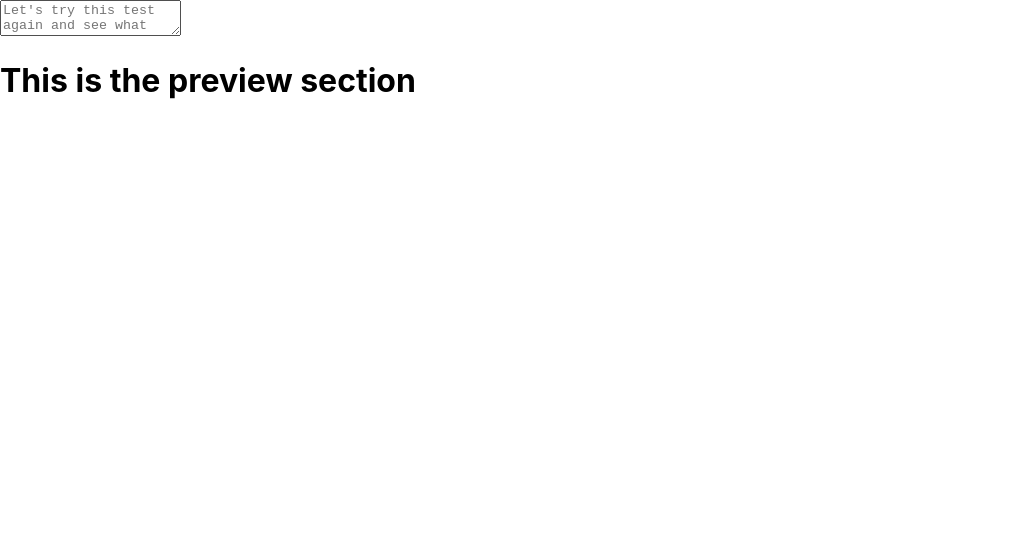
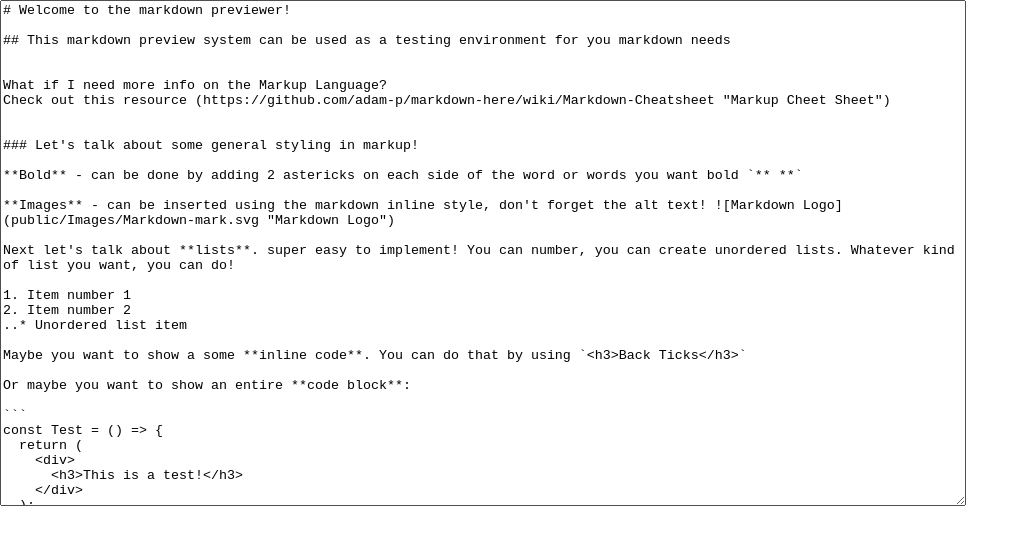
Before and after one commit to smuniz18/markdown-preview, a React (Create React App) app: page / in a window 1280 px wide. Shown: the top 544 px of the page, without its empty margins (0-1029 px from the left). Built offline with nearby package versions, Linux system fonts and the light colour scheme.

Commit message:
added some changes on state is set from the editor component

```diff
--- /dev/null
+++ b/src/App.css
@@ -0,0 +1,4 @@
+textarea {
+  width: 75%;
+  height: 500px;
+}
--- a/src/App.js
+++ b/src/App.js
@@ -1,10 +1,11 @@
 import React from "react";
 import Preview from "./components/Preview";
 import Editor from "./components/Editor";
+import "./App.css";
 
 class App extends React.Component {
   state = {
-    enteredText: ""
+    value: ""
   };
 
   handleChange = event => {
@@ -15,7 +16,7 @@ class App extends React.Component {
     return (
       <div>
         <Editor
-          enteredText={this.enteredText}
+          enteredText={this.value}
           handleChange={this.handleChange}
           placeholder={placeholder}
         />
@@ -25,13 +26,43 @@ class App extends React.Component {
   }
 }
 
-const placeholder = `Let's try this test again and see what happens
+const placeholder = `# Welcome to the markdown previewer!
+
+## This markdown preview system can be used as a testing environment for you markdown needs
 
 
+What if I need more info on the Markup Language?
+Check out this resource (https://github.com/adam-p/markdown-here/wiki/Markdown-Cheatsheet "Markup Cheet Sheet")
 
-Another test
 
-Plus Another
+### Let's talk about some general styling in markup!
+
+**Bold** - can be done by adding 2 astericks on each side of the word or words you want bold \`** **\`
+
+**Images** - can be inserted using the markdown inline style, don't forget the alt text! ![Markdown Logo](public/Images/Markdown-mark.svg "Markdown Logo")
+
+Next let's talk about **lists**. super easy to implement! You can number, you can create unordered lists. Whatever kind of list you want, you can do!
+
+1. Item number 1
+2. Item number 2
+..* Unordered list item
+
+Maybe you want to show a some **inline code**. You can do that by using \`<h3>Back Ticks</h3>\`
+
+Or maybe you want to show an entire **code block**:
+
+\`\`\`
+const Test = () => {
+  return (
+    <div>
+      <h3>This is a test!</h3>
+    </div>
+  );
+}
+
+export default Test;
+\`\`\`
+
 `;
 
 export default App;
--- a/src/components/Editor.js
+++ b/src/components/Editor.js
@@ -1,18 +1,19 @@
 import React from "react";
 
-const Editor = props => {
-  return (
-    <form>
+class Editor extends React.Component {
+  render() {
+    return (
       <textarea
         id="editor"
         name="textarea"
         type="text"
-        placeholder={props.placeholder}
-        value={props.value}
-        onChange={props.handleChange}
-      />
-    </form>
-  );
-};
+        value={this.props.value}
+        onChange={this.props.handleChange}
+      >
+        {this.props.placeholder}
+      </textarea>
+    );
+  }
+}
 
 export default Editor;
--- a/src/components/Preview.js
+++ b/src/components/Preview.js
@@ -1,7 +1,9 @@
 import React from "react";
 
-const Preview = () => {
-  return <h1>This is the preview section</h1>;
-};
+class Preview extends React.Component {
+  render() {
+    return <div>{this.props.value}</div>;
+  }
+}
 
 export default Preview;
```
Also changed, not shown: src/components/Markdown.js (added, +14 -0 lines), public/Images/Markdown-mark.svg (added).
